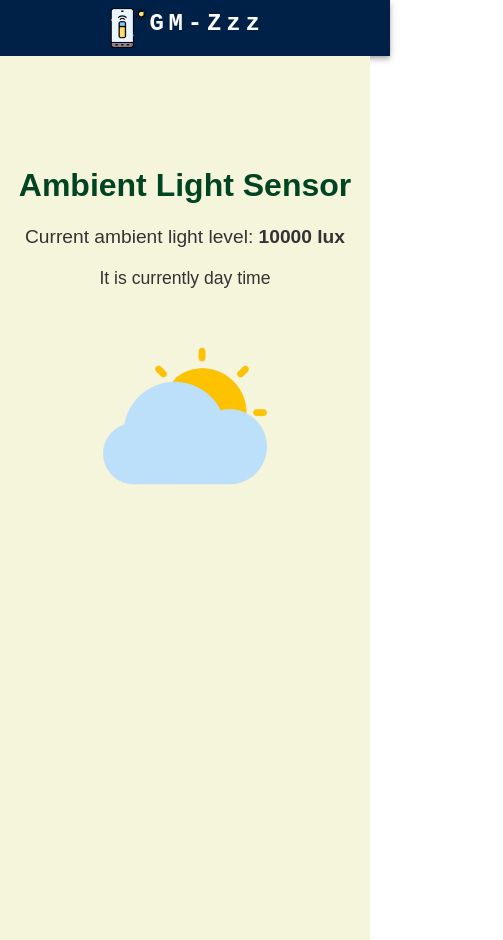
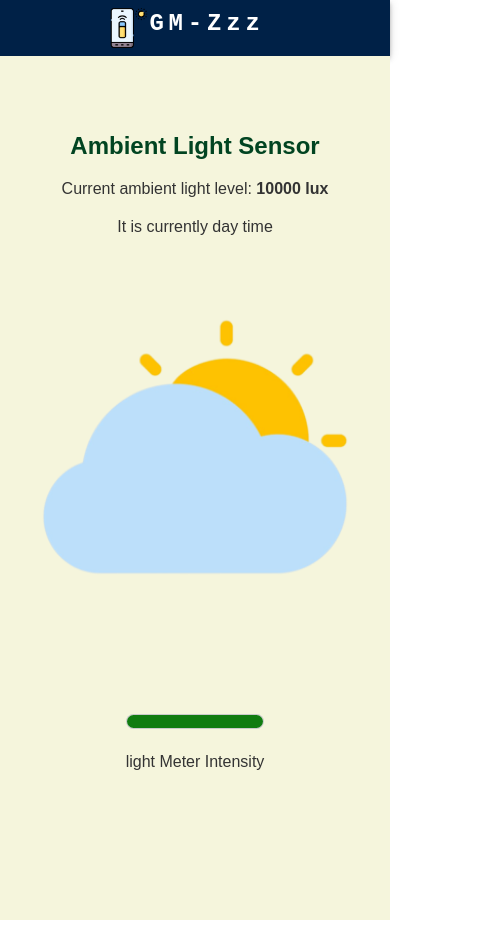
Before and after one commit to AshwinHarikumar/Gm-zzzz, a React (Vite) app: page / in a window 390 px wide. Shown: the whole page, 503 px wide, since content can reach past the window. Built offline with nearby package versions, Linux system fonts and the light colour scheme; no server answers.

Commit message:
Responsive issue

```diff
--- a/src/Sensor.css
+++ b/src/Sensor.css
@@ -2,9 +2,7 @@
     display: flex;
     flex-direction: column;
     align-items: center;
-    /* background: linear-gradient(135deg, hsl(187, 72%, 93%), #e1bee7); */
     background-color: #f5f5dc;
-
     color: #333;
     min-height: 100vh;
     padding: 20px;
@@ -14,11 +12,9 @@
 
 .sensor-header {
     text-align: center;
-    /* background: linear-gradient(135deg, #e0f7fa, #e1bee7); */
-    padding: 70px;
+    padding: 50px;
     border-radius: 10px;
-    /* box-shadow: 0px 8px 15px rgba(0, 0, 0, 0.1); */
-    width: 150%;
+    width: 100%;
     max-width: 500px;
 }
 
@@ -50,3 +46,41 @@
     width: 200px;
     margin-top: 10px;
 }
+
+.sensor-footer {
+    margin-top: 20px;
+}
+
+.lux-meter {
+    width: 100%;
+    height: 30px;
+}
+
+/* Media query for phones */
+@media (max-width: 600px) {
+    .sensor-app {
+        padding: 10px;
+        margin-right: 0;
+    }
+
+    .sensor-header {
+        padding: 50px;
+        width: 100%;
+    }
+
+    .title {
+        font-size: 1.5em;
+    }
+
+    .sensor-reading {
+        font-size: 1em;
+    }
+
+    .daytime-status {
+        font-size: 1em;
+    }
+
+    .daytime-image {
+        width: 100%;
+    }
+}
--- a/src/sensor.jsx
+++ b/src/sensor.jsx
@@ -92,6 +92,15 @@ function Sensor() {
           )}
         </div>
       </header>
+      <footer className="sensor-footer">
+        <meter
+          className="lux-meter"
+          value={illuminance || 0}
+          min="0"
+          max="3000"
+        ></meter>
+        <p>light Meter Intensity</p>
+      </footer>
     </div>
   );
 }
```
Also changed, not shown: src/index.css (+6 -5 lines). Lines whose indentation alone changed are shown as unchanged.
